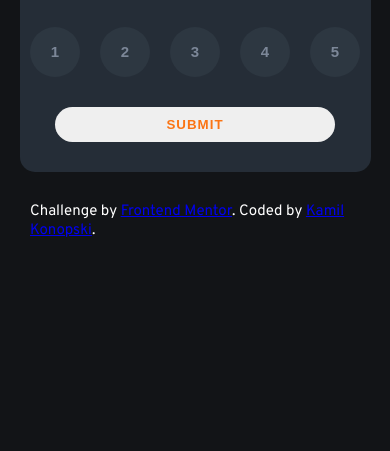
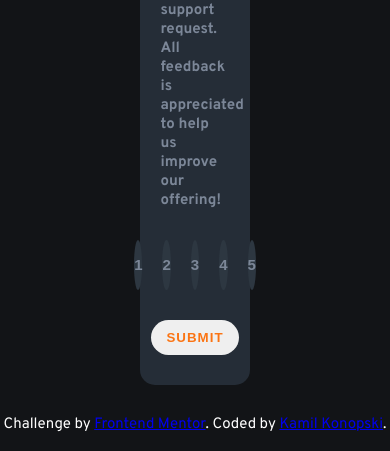
Before and after one commit to KamilKonopski/interactive-rating-component-main, a plain HTML site: page index.html in a window 390 px wide. Shown: the part 393-844 px from the top of the page. Drawn offline with Linux system fonts and the light colour scheme.

Commit message:
add mobile styles

```diff
--- a/style.css
+++ b/style.css
@@ -6,7 +6,6 @@
     --lighterBlue: #2d3741;
     --darkBlue: #252d37;
     --veryDarkBlue: #121417;
-    --mobile: 375px;
     --desktop: 1440px;
 }
 
@@ -164,7 +163,7 @@ body {
     margin-top: 30px;
 }
 
-@media screen and (max-width: 400px) {
+@media screen and (max-width: 375px) {
 
     .active-state,
     .thank-you-state {
```
